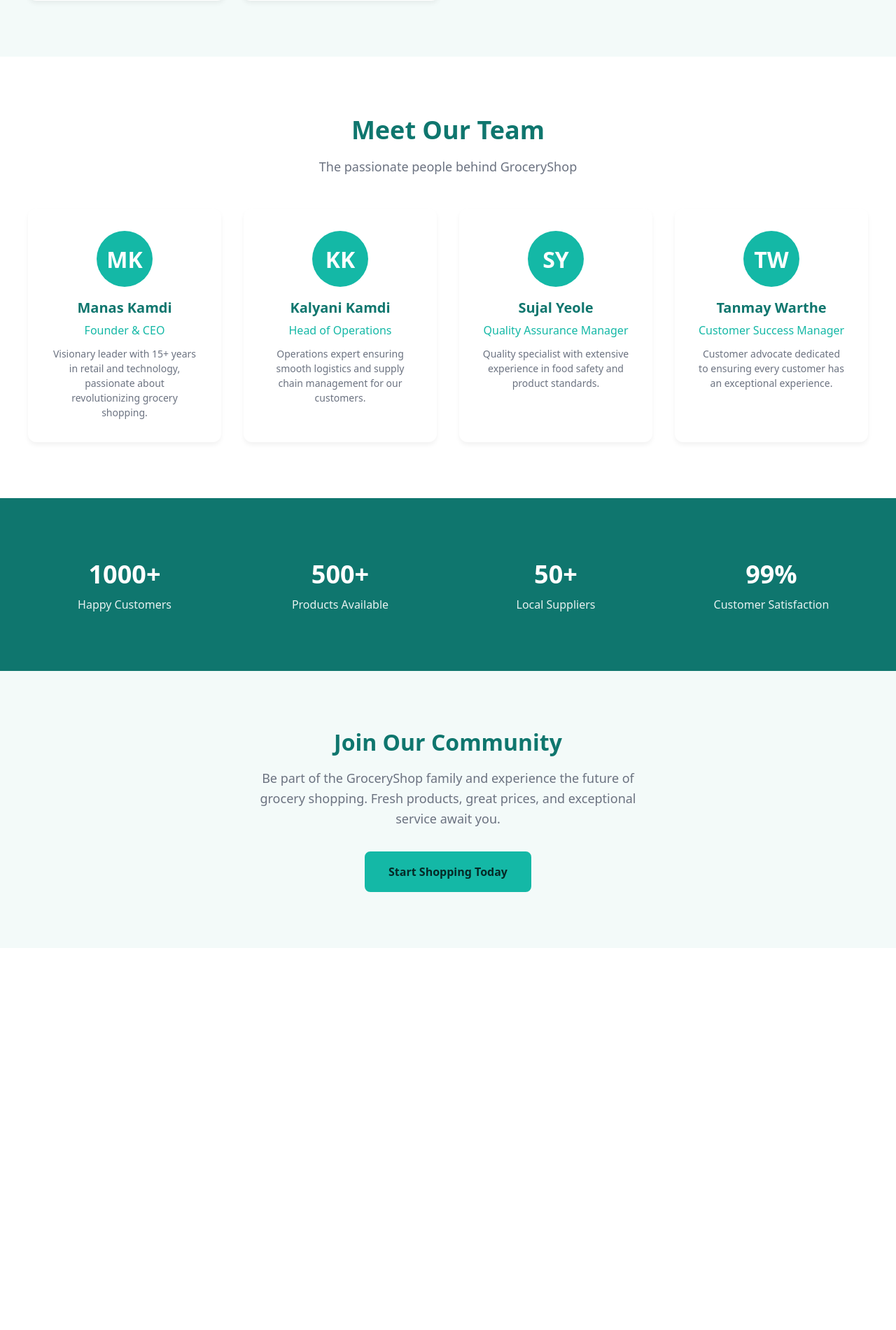
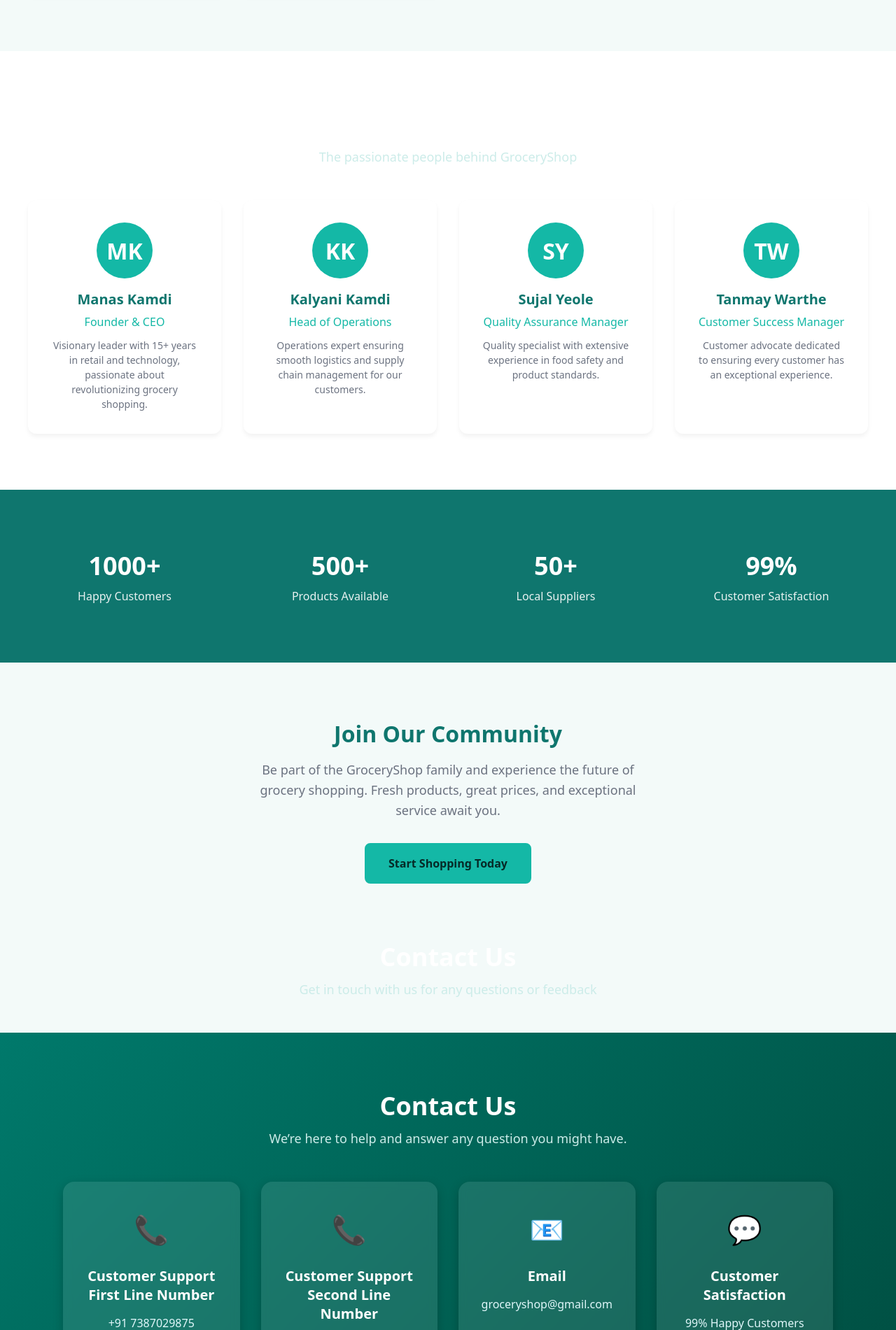
Before and after one commit to Manas-Kamdi/GroceryShop, a Django app: page /about/ in a window 1280 px wide. Shown: the part 2263-4164 px from the top of the page at 70% size. Before the commit the page ends 3538 px from the top, so only its background shows below. Run offline with Django 5.2, Linux system fonts and the light colour scheme.

Commit message:
Adbout.HTML page is Updated

```diff
--- a/templates/About.html
+++ b/templates/About.html
@@ -1,5 +1,6 @@
 <!DOCTYPE html>
 <html lang="en">
+
 <head>
     <meta charset="UTF-8">
     <meta name="viewport" content="width=device-width, initial-scale=1.0">
@@ -347,8 +348,77 @@
                 grid-template-columns: repeat(2, 1fr);
             }
         }
+
+        /* ===== Enhanced Contact Section ===== */
+.contact-section {
+    background: linear-gradient(135deg, #00796b, #004d40);
+    color: #fff;
+    padding: 80px 20px;
+    text-align: center;
+}
+
+.section-header {
+    margin-bottom: 50px;
+}
+
+.section-title {
+    font-size: 36px;
+    font-weight: 700;
+    margin-bottom: 10px;
+    color: #ffffff;
+}
+
+.section-subtitle {
+    font-size: 18px;
+    color: #ccece9;
+}
+
+.contact-container {
+    max-width: 1100px;
+    margin: 0 auto;
+}
+
+.contact-grid {
+    display: grid;
+    grid-template-columns: repeat(auto-fit, minmax(250px, 1fr));
+    gap: 30px;
+}
+
+.contact-card {
+    background: rgba(255, 255, 255, 0.1);
+    border-radius: 16px;
+    padding: 40px 25px;
+    transition: all 0.3s ease;
+    box-shadow: 0 5px 15px rgba(0,0,0,0.2);
+    backdrop-filter: blur(6px);
+}
+
+.contact-card:hover {
+    transform: translateY(-8px);
+    background: rgba(255, 255, 255, 0.2);
+    box-shadow: 0 10px 25px rgba(0,0,0,0.3);
+}
+
+.contact-icon {
+    font-size: 40px;
+    margin-bottom: 15px;
+}
+
+.contact-title {
+    font-size: 20px;
+    font-weight: 600;
+    margin-bottom: 10px;
+    color: #fff;
+}
+
+.contact-detail {
+    font-size: 16px;
+    color: #e0f7fa;
+}
+
     </style>
 </head>
+
 <body>
     {% include 'Navbar.html' %}
 
@@ -369,13 +439,21 @@
             </div>
 
             <div class="about-content">
-                <p>Founded in 2024, GroceryShop began with a simple mission: to make grocery shopping convenient, affordable, and enjoyable for everyone. We recognized that traditional grocery shopping can be time-consuming and stressful, especially for busy families and working professionals.</p>
+                <p>Founded in 2024, GroceryShop began with a simple mission: to make grocery shopping convenient,
+                    affordable, and enjoyable for everyone. We recognized that traditional grocery shopping can be
+                    time-consuming and stressful, especially for busy families and working professionals.</p>
 
-                <p>Our journey started when our founders experienced the frustration of spending hours in crowded supermarkets, dealing with long checkout lines, and struggling to find fresh, quality products. We knew there had to be a better way.</p>
+                <p>Our journey started when our founders experienced the frustration of spending hours in crowded
+                    supermarkets, dealing with long checkout lines, and struggling to find fresh, quality products. We
+                    knew there had to be a better way.</p>
 
-                <p>Today, GroceryShop has grown into a trusted online grocery platform serving thousands of customers across the region. We've built strong relationships with local farmers, suppliers, and distributors to ensure we can offer the freshest products at competitive prices.</p>
+                <p>Today, GroceryShop has grown into a trusted online grocery platform serving thousands of customers
+                    across the region. We've built strong relationships with local farmers, suppliers, and distributors
+                    to ensure we can offer the freshest products at competitive prices.</p>
 
-                <p>Our commitment to quality, customer service, and innovation has made us a preferred choice for families who value their time and want the best for their loved ones. We continue to evolve and improve our services based on customer feedback and changing needs.</p>
+                <p>Our commitment to quality, customer service, and innovation has made us a preferred choice for
+                    families who value their time and want the best for their loved ones. We continue to evolve and
+                    improve our services based on customer feedback and changing needs.</p>
             </div>
         </div>
     </div>
@@ -386,13 +464,15 @@
                 <div class="mission-card">
                     <div class="mission-icon">🎯</div>
                     <h3 class="mission-title">Our Mission</h3>
-                    <p class="mission-description">To provide fresh, high-quality groceries at affordable prices while delivering exceptional customer service and convenience to every household.</p>
+                    <p class="mission-description">To provide fresh, high-quality groceries at affordable prices while
+                        delivering exceptional customer service and convenience to every household.</p>
                 </div>
 
                 <div class="mission-card">
                     <div class="mission-icon">👁️</div>
                     <h3 class="mission-title">Our Vision</h3>
-                    <p class="mission-description">To become the leading online grocery platform that transforms how people shop for food, making healthy eating accessible and convenient for everyone.</p>
+                    <p class="mission-description">To become the leading online grocery platform that transforms how
+                        people shop for food, making healthy eating accessible and convenient for everyone.</p>
                 </div>
             </div>
         </div>
@@ -409,37 +489,43 @@
                 <div class="value-card">
                     <div class="value-icon">🌱</div>
                     <h4 class="value-title">Quality First</h4>
-                    <p class="value-description">We never compromise on quality. Every product is carefully selected and inspected to meet our high standards.</p>
+                    <p class="value-description">We never compromise on quality. Every product is carefully selected and
+                        inspected to meet our high standards.</p>
                 </div>
 
                 <div class="value-card">
                     <div class="value-icon">🤝</div>
                     <h4 class="value-title">Customer Focus</h4>
-                    <p class="value-description">Our customers are at the heart of everything we do. We listen, learn, and continuously improve based on their needs.</p>
+                    <p class="value-description">Our customers are at the heart of everything we do. We listen, learn,
+                        and continuously improve based on their needs.</p>
                 </div>
 
                 <div class="value-card">
                     <div class="value-icon">⚡</div>
                     <h4 class="value-title">Innovation</h4>
-                    <p class="value-description">We embrace technology and innovation to make grocery shopping faster, easier, and more enjoyable.</p>
+                    <p class="value-description">We embrace technology and innovation to make grocery shopping faster,
+                        easier, and more enjoyable.</p>
                 </div>
 
                 <div class="value-card">
                     <div class="value-icon">🌍</div>
                     <h4 class="value-title">Sustainability</h4>
-                    <p class="value-description">We're committed to sustainable practices and supporting local farmers and suppliers.</p>
+                    <p class="value-description">We're committed to sustainable practices and supporting local farmers
+                        and suppliers.</p>
                 </div>
 
                 <div class="value-card">
                     <div class="value-icon">🛡️</div>
                     <h4 class="value-title">Trust & Transparency</h4>
-                    <p class="value-description">We build trust through transparency, honest pricing, and reliable service.</p>
+                    <p class="value-description">We build trust through transparency, honest pricing, and reliable
+                        service.</p>
                 </div>
 
                 <div class="value-card">
                     <div class="value-icon">👥</div>
                     <h4 class="value-title">Community</h4>
-                    <p class="value-description">We believe in supporting our local community and building lasting relationships.</p>
+                    <p class="value-description">We believe in supporting our local community and building lasting
+                        relationships.</p>
                 </div>
             </div>
         </div>
@@ -457,28 +543,32 @@
                     <div class="member-avatar">MK</div>
                     <h4 class="member-name">Manas Kamdi</h4>
                     <p class="member-role">Founder & CEO</p>
-                    <p class="member-bio">Visionary leader with 15+ years in retail and technology, passionate about revolutionizing grocery shopping.</p>
+                    <p class="member-bio">Visionary leader with 15+ years in retail and technology, passionate about
+                        revolutionizing grocery shopping.</p>
                 </div>
 
                 <div class="team-member">
                     <div class="member-avatar">KK</div>
                     <h4 class="member-name">Kalyani Kamdi</h4>
                     <p class="member-role">Head of Operations</p>
-                    <p class="member-bio">Operations expert ensuring smooth logistics and supply chain management for our customers.</p>
+                    <p class="member-bio">Operations expert ensuring smooth logistics and supply chain management for
+                        our customers.</p>
                 </div>
 
                 <div class="team-member">
                     <div class="member-avatar">SY</div>
                     <h4 class="member-name">Sujal Yeole</h4>
                     <p class="member-role">Quality Assurance Manager</p>
-                    <p class="member-bio">Quality specialist with extensive experience in food safety and product standards.</p>
+                    <p class="member-bio">Quality specialist with extensive experience in food safety and product
+                        standards.</p>
                 </div>
 
                 <div class="team-member">
                     <div class="member-avatar">TW</div>
                     <h4 class="member-name">Tanmay Warthe</h4>
                     <p class="member-role">Customer Success Manager</p>
-                    <p class="member-bio">Customer advocate dedicated to ensuring every customer has an exceptional experience.</p>
+                    <p class="member-bio">Customer advocate dedicated to ensuring every customer has an exceptional
+                        experience.</p>
                 </div>
             </div>
         </div>
@@ -511,10 +601,48 @@
         <div class="container">
             <div class="cta-content">
                 <h2 class="cta-title">Join Our Community</h2>
-                <p class="cta-description">Be part of the GroceryShop family and experience the future of grocery shopping. Fresh products, great prices, and exceptional service await you.</p>
+                <p class="cta-description">Be part of the GroceryShop family and experience the future of grocery
+                    shopping. Fresh products, great prices, and exceptional service await you.</p>
                 <a href="{% url 'products' %}" class="btn-primary">Start Shopping Today</a>
             </div>
         </div>
     </div>
+    <div class="section-header">
+        <h2 class="section-title">Contact Us</h2>
+        <p class="section-subtitle">Get in touch with us for any questions or feedback</p>
+    </div>
+    <!-- ===== Contact Section ===== -->
+    <div class="contact-section">
+        <div class="contact-container">
+            <div class="section-header">
+                <h2 class="section-title">Contact Us</h2>
+                <p class="section-subtitle">We’re here to help and answer any question you might have.</p>
+            </div>
+
+            <div class="contact-grid">
+                <div class="contact-card">
+                    <div class="contact-icon">📞</div>
+                    <h4 class="contact-title">Customer Support First Line Number</h4>
+                    <p class="contact-detail">+91 7387029875</p>
+                </div>
+                <div class="contact-card">
+                    <div class="contact-icon">📞</div>
+                    <h4 class="contact-title">Customer Support Second Line Number</h4>
+                    <p class="contact-detail">+91 9823000000</p>
+                </div>
+                <div class="contact-card">
+                    <div class="contact-icon">📧</div>
+                    <h4 class="contact-title">Email</h4>
+                    <p class="contact-detail">groceryshop@gmail.com</p>
+                </div>
+                <div class="contact-card">
+                    <div class="contact-icon">💬</div>
+                    <h4 class="contact-title">Customer Satisfaction</h4>
+                    <p class="contact-detail">99% Happy Customers</p>
+                </div>
+            </div>
+        </div>
+    </div>
 </body>
+
 </html>
```
